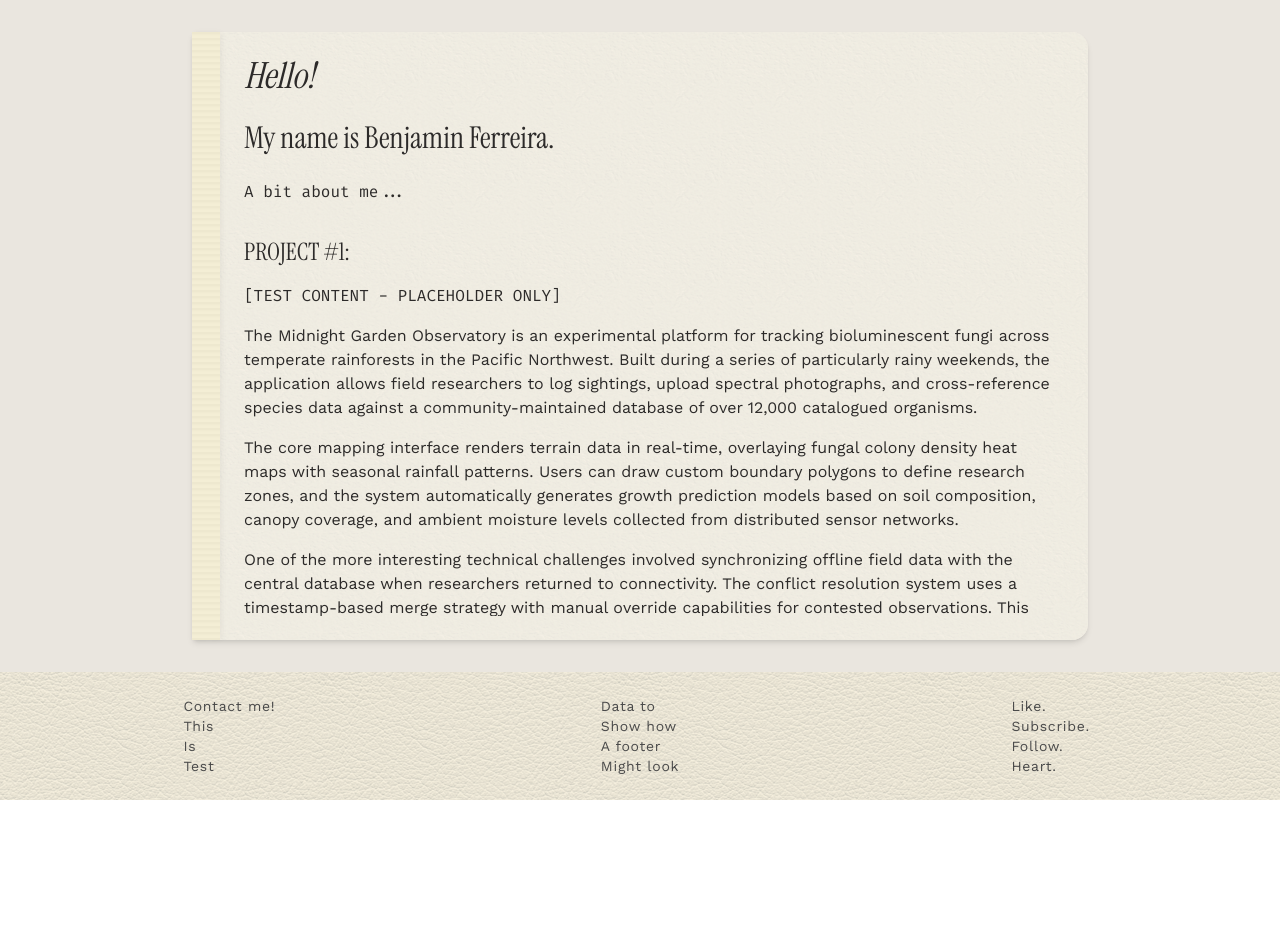
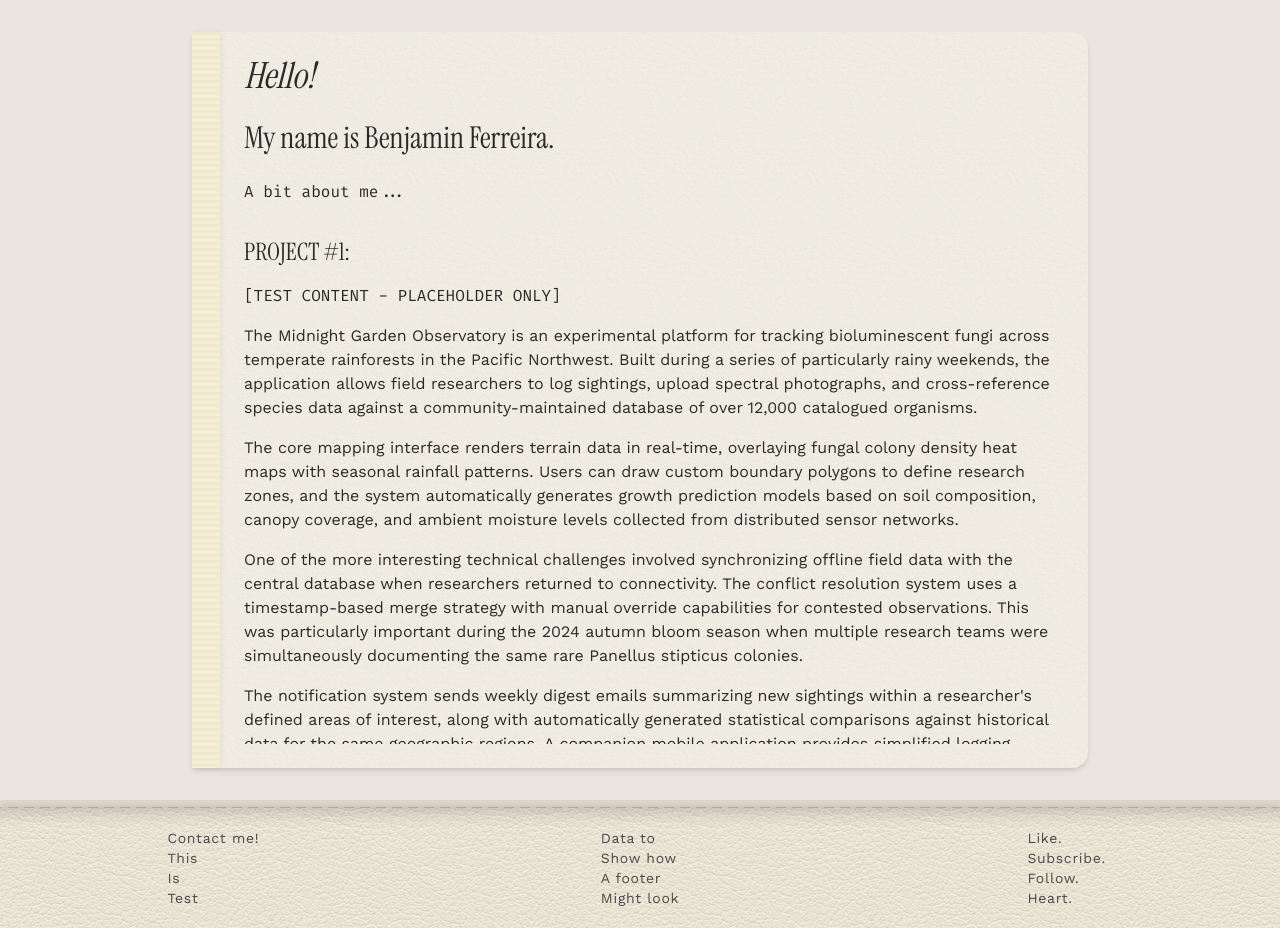
Before and after one commit to benjaminferreira/benjaminferreira.dev, a Next.js app: page / in a window 1280 px wide. Before the commit the page ends 800 px from the top, so only its background shows below. Built offline with nearby package versions, Linux system fonts and the light colour scheme.

Commit message:
Initial work on scrollable footer and styling

```diff
--- a/src/app/(notebook)/layout.tsx
+++ b/src/app/(notebook)/layout.tsx
@@ -2,9 +2,9 @@ import Canvas from "@/components/Canvas";
 
 export default function NotebookLayout({ children }: { children: React.ReactNode }) {
 	return (
-		<div className="h-screen bg-divider flex flex-col">
+		<div className="bg-divider flex flex-col">
 			{/* Notebook Area */}
-			<main className="flex-1 py-8 px-4 sm:px-12 min-h-0">
+			<main className="h-screen py-8 px-4 sm:px-12 min-h-0">
 				{/* Notebook Itself (the content) */}
 				<article className="h-full max-w-4xl mx-auto flex flex-col">
 					{/* Tab Navigation - index tabs fixed to top of notebook */}
@@ -40,11 +40,33 @@ export default function NotebookLayout({ children }: { children: React.ReactNode
 
 			{/* Footer - back cover or leather pad or something */}
 			<footer>
+				{/* Stitch line - recessed channel */}
+				<div
+					className="h-2 bg-paper-md-dark"
+					style={{
+						backgroundImage:
+							"repeating-linear-gradient(90deg, var(--color-kraft) 0px, var(--color-kraft) 10px, transparent 8px, transparent 16px)",
+						backgroundSize: "16px 1px",
+						backgroundRepeat: "repeat-x",
+						backgroundPosition: "center bottom",
+					}}
+				/>
+
+				{/* Pad surface - puffs up above the stitching */}
 				<Canvas
 					variant="paper-md"
 					texture="leather"
+					padding="p-0"
+					className="relative shadow-[0_-4px_6px_-2px_rgba(0,0,0,0.1)]"
 				>
-					<div className="grid grid-cols-3 place-items-center tracking-wider text-sm text-graphite-2b">
+					<div
+						className="absolute top-0 left-0 right-0 h-5 pointer-events-none z-20"
+						style={{
+							background:
+								"linear-gradient(to bottom, rgba(0,0,0,0.12) 0%, rgba(0,0,0,0.04) 50%, transparent 100%)",
+						}}
+					/>
+					<div className="py-5 grid grid-cols-3 place-items-center tracking-wider text-sm text-graphite-2b">
 						<div className="flex-col">
 							<div>Contact me!</div>
 							<div>This</div>
--- a/src/app/globals.css
+++ b/src/app/globals.css
@@ -1,7 +1,7 @@
 @import "tailwindcss";
 
 :root {
-	font-family: var(--font-work-sans);
+	font-family: var(--font-body);
 	color: var(--color-ink);
 }
 
@@ -10,6 +10,7 @@
 	/* Paper & Canvas */
 	--color-paper: #fbf9f4;
 	--color-paper-md: #faf4e8;
+	--color-paper-md-dark: #dcd6cb;
 	--color-divider: #eae6df;
 	--color-ink: #2c2a29;
 	--color-charcoal: #1c1c1c;
```
